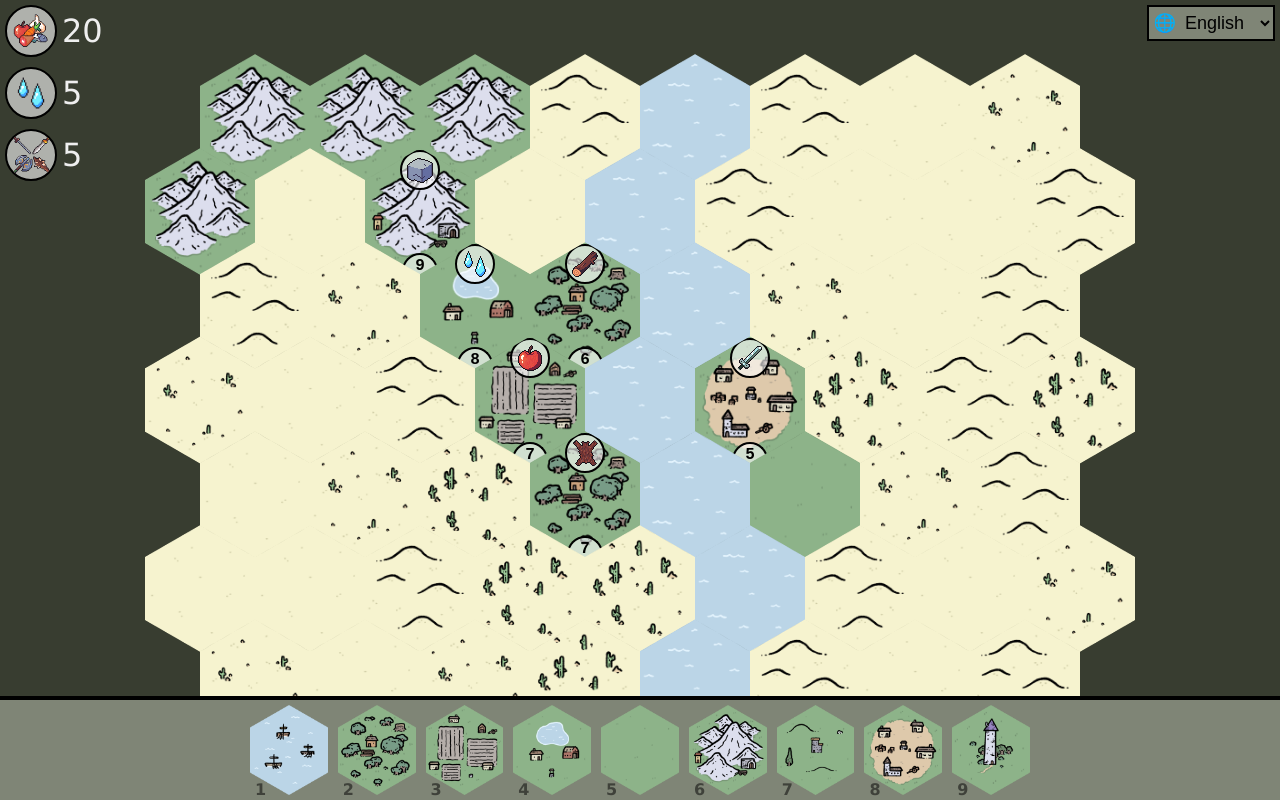
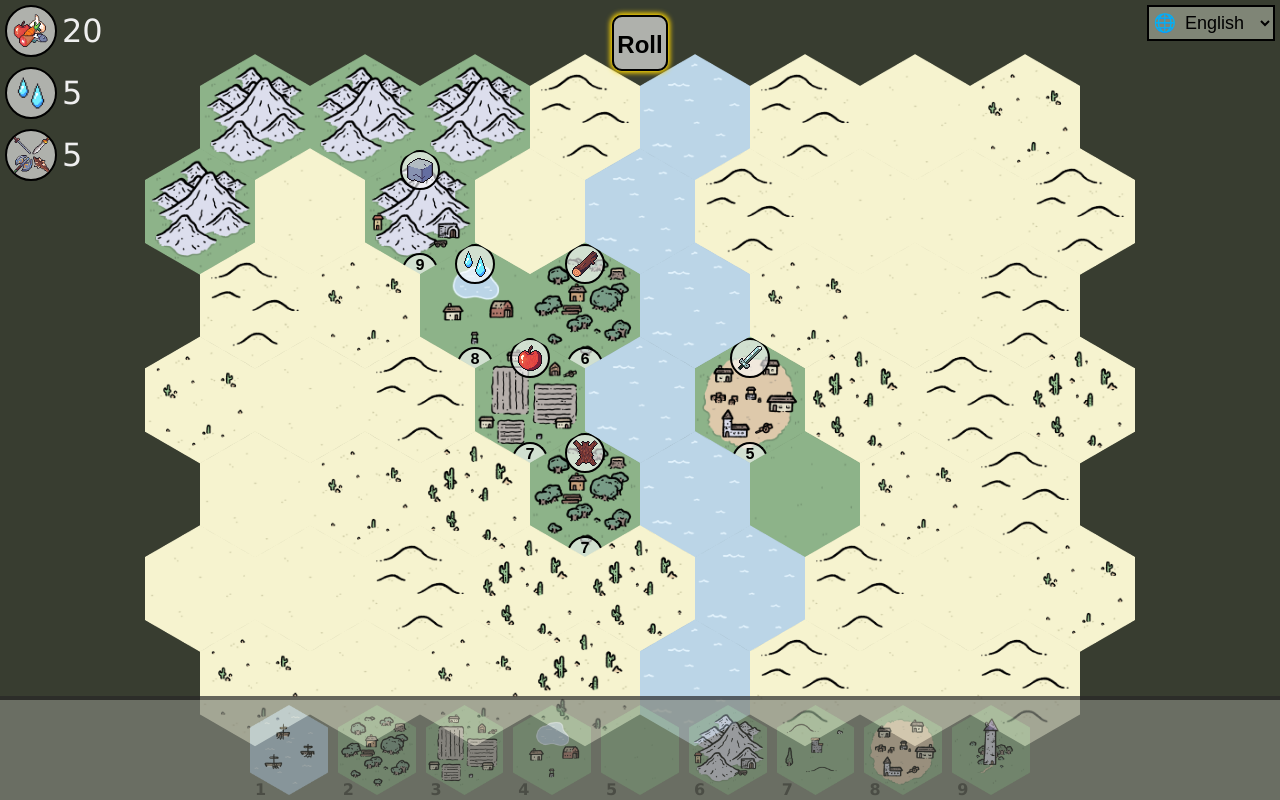
Before and after one commit to mrvzlo/archex, a Vue app: page / in a window 1280 px wide. Built offline with nearby package versions, Linux system fonts and the light colour scheme.

Commit message:
Implement dice rolling

```diff
--- a/src/assets/card-select.scss
+++ b/src/assets/card-select.scss
@@ -77,6 +77,7 @@
 
    img {
       vertical-align: bottom;
+      padding: 0 5px;
    }
    padding: 20px 0;
 }
@@ -88,7 +89,6 @@
    flex-wrap: wrap;
 
    img {
-      padding: 0 5px;
       height: 24px;
    }
 }
--- /dev/null
+++ b/src/assets/dice.scss
@@ -0,0 +1,80 @@
+.top-info {
+   position: fixed;
+   left: 50%;
+   transform: translateX(-50%);
+   top: 15px;
+   z-index: 1;
+
+   button,
+   .label {
+      font-size: 24px;
+      width: 56px;
+      height: 56px;
+      border-radius: 10px;
+      border: solid 2px black;
+      background-color: #fff9;
+      text-align: center;
+      line-height: 56px;
+      font-weight: bold;
+      padding: 0;
+   }
+
+   button {
+      cursor: pointer;
+      transition: all 0.2s;
+      animation: glow 2s infinite;
+
+      &:hover {
+         background-color: #fffe;
+         box-shadow: 0 0 2px black;
+      }
+   }
+}
+
+.dice {
+   display: flex;
+   gap: 14px;
+}
+
+.die {
+   border-radius: 10px;
+}
+
+.die:not(.animating):not(.selected):hover {
+   cursor: pointer;
+   box-shadow: 0 0 5px 2px gold;
+}
+
+.die.selected {
+   cursor: pointer;
+   box-shadow: 0 0 5px 3px #7f7;
+}
+
+.die.animating {
+   animation: spin 1s ease-in forwards;
+}
+
+@keyframes spin {
+   100% {
+      transform: rotate(1080deg);
+   }
+}
+
+@keyframes glow {
+   0% {
+      box-shadow: 0 0 5px 2px #ffd70000;
+   }
+   50% {
+      box-shadow: 0 0 5px 2px #ffd700ff;
+   }
+   75% {
+      box-shadow: 0 0 5px 2px #ffd700ff;
+   }
+   100% {
+      box-shadow: 0 0 5px 2px #ffd70000;
+   }
+}
+
+.hidden {
+   opacity: 0;
+}
--- a/src/assets/json/cards.json
+++ b/src/assets/json/cards.json
@@ -24,7 +24,7 @@
       "spotType": 21,
       "biomType": 2,
       "power": 4,
-      "aoeResources": 102,
+      "aoeResources": [102],
       "aoeRange": 1,
       "aoePower": 1,
       "converts": 99
@@ -38,7 +38,7 @@
       "spotType": 21,
       "biomType": 2,
       "power": 4,
-      "aoeResources": 105,
+      "aoeResources": [105],
       "aoeRange": 2,
       "aoePower": 2,
       "converts": 99
@@ -50,7 +50,7 @@
       "spotType": 21,
       "biomType": 2,
       "power": 6,
-      "aoeResources": 107,
+      "aoeResources": [107],
       "aoeRange": 2,
       "aoePower": 1,
       "converts": 99
--- a/src/assets/main.scss
+++ b/src/assets/main.scss
@@ -4,6 +4,7 @@ $main: darken($primary, 10%);
 $highlight: lighten($primary, 5%);
 
 @import './card-select.scss';
+@import './dice.scss';
 
 body {
    margin: 0;
@@ -107,6 +108,11 @@ img {
             filter: invert(1);
          }
       }
+   }
+
+   &.disabled {
+      pointer-events: none;
+      filter: contrast(0.7) opacity(0.7);
    }
 }
 
@@ -255,11 +261,7 @@ select {
    }
 }
 
-.top-info {
-   position: fixed;
-   left: 50%;
-   transform: translateX(-50%);
-   top: 15px;
+.help-text {
    color: #aaa8;
    font-size: 32px;
 }
--- /dev/null
+++ b/src/components/die.vue
@@ -0,0 +1,18 @@
+<template>
+   <svg class="die" width="60" height="60" version="1.1" xmlns="http://www.w3.org/3000/svg" :class="{ animating: animating }">
+      <rect x="2" y="2" rx="10" ry="10" width="56" height="56" stroke="black" fill="#fff9" stroke-width="2" />
+      <circle cx="15" cy="15" v-if="value > 3" r="4" stroke="black" fill="#383d30" stroke-width="2" />
+      <circle cx="15" cy="30" v-if="value > 5" r="4" stroke="black" fill="#383d30" stroke-width="2" />
+      <circle cx="15" cy="45" v-if="value > 1" r="4" stroke="black" fill="#383d30" stroke-width="2" />
+      <circle cx="45" cy="15" v-if="value > 1" r="4" stroke="black" fill="#383d30" stroke-width="2" />
+      <circle cx="45" cy="30" v-if="value > 5" r="4" stroke="black" fill="#383d30" stroke-width="2" />
+      <circle cx="45" cy="45" v-if="value > 3" r="4" stroke="black" fill="#383d30" stroke-width="2" />
+      <circle cx="30" cy="30" v-if="value % 2 === 1" r="4" stroke="black" fill="#383d30" stroke-width="2" />
+   </svg>
+</template>
+
+<script setup lang="ts">
+import { defineProps } from 'vue';
+
+const props = defineProps({ animating: true, value: 6 });
+</script>
--- a/src/components/field-view.vue
+++ b/src/components/field-view.vue
@@ -1,5 +1,22 @@
 <template>
-   <div class="top-info" v-if="preselected.spot">{{ $t('escape') }}</div>
+   <div class="top-info">
+      <div class="help-text" v-if="state.current === RoundState.Placement">{{ $t('escape') }}</div>
+      <div class="dice" v-if="state.current !== RoundState.Placement">
+         <button v-on:click="startRoll()" v-if="state.current === RoundState.BeforeRoll">Roll</button>
+         <div v-if="state.current === RoundState.DicePick" class="label" :class="{ hidden: dice.selectedCount < 2 }">
+            {{ dice.sum }}
+         </div>
+         <die
+            v-if="state.current === RoundState.DicePick"
+            v-for="(die, i) of dice.values"
+            :value="die"
+            :animating="dice.animating"
+            v-on:click="selectDie(i)"
+            :class="{ selected: dice.selected[i] }"
+         />
+         <button v-if="state.current === RoundState.DicePick" v-on:click="gain()" :class="{ hidden: dice.selectedCount < 2 }">OK</button>
+      </div>
+   </div>
    <div class="resources-list">
       <div v-for="resource of bank">
          <div v-if="resource.count > 0" class="row">
@@ -8,7 +25,7 @@
          </div>
       </div>
    </div>
-   <div class="grid map" :style="'--count:' + width" :class="{ hoverable: mode.hover }">
+   <div class="grid map" :style="'--count:' + width" :class="{ hoverable: state.current === RoundState.Placement }">
       <div
          :class="{
             empty: spot.spotType === SpotType.Empty,
@@ -24,14 +41,14 @@
          <spot-view :spot="spot" :showTooltip="true" />
       </div>
    </div>
-   <div class="toolbar">
+   <div class="toolbar" :class="{ disabled: state.current !== RoundState.Buying }">
       <tool-bar :selectFunc="selectFromToolBar" ref="toolbar" />
    </div>
    <div v-if="preselected.spot" class="cursor-img" :style="`top:${mousePosition.y}px;left:${mousePosition.x}px;`">
       <spot-view :spot="preselected.spot" />
    </div>
 
-   <div class="card-select" v-if="toChoose.cards.length > 0">
+   <div class="card-select" v-if="state.current === RoundState.CardChoose">
       <div class="backdrop">
          <div v-for="card of toChoose.cards" class="card" v-on:click="confirmCard(card)">
             <div class="title">
@@ -58,6 +75,7 @@
 <script setup lang="ts">
 import { reactive, ref } from 'vue';
 import SpotView from './spot-view.vue';
+import Die from './die.vue';
 import ToolBar from './tool-bar.vue';
 import FieldManager from './managers/field.manager';
 import Spot from './models/spot';
@@ -68,6 +86,7 @@ import Cost from './models/cost';
 import { ResourceType } from './models/resource.type';
 import CardManager from './managers/card.manager';
 import Card from './models/card';
+import { RoundState } from './models/round-state';
 
 const width = 9;
 const height = 7;
@@ -79,12 +98,13 @@ const folder = require.context('../assets/maps', false, /\.json$/)!;
 const spots = folder('./1.json');
 
 const field = reactive(manager.createField(width, height, spots));
-const mode = reactive({ hover: false });
+const state = reactive({ current: RoundState.BeforeRoll });
 const mousePosition = reactive({ x: 0, y: 0 });
 let preselected = reactive({ spot: null as unknown as Spot | null });
 let lastPlaced: Spot;
 let toChoose = reactive({ cards: [] as Card[] });
 const toolbar = ref();
+const dice = reactive({ values: [1, 1, 1, 1], selected: [] as boolean[], animating: false, sum: 0, selectedCount: 0 });
 
 const bank = reactive([
    { resource: ResourceType.Food, count: 20 },
@@ -100,23 +120,24 @@ const bank = reactive([
 ] as Cost[]);
 
 const placeSelected = (spot: Spot) => {
-   if (!mode.hover) return;
+   if (state.current !== RoundState.Placement) return;
    if (spot.mismatch) return;
    if (preselected.spot!.spotType !== SpotType.Empty) spot.spotType = preselected.spot!.spotType;
    if (preselected.spot!.biomType !== BiomType.None) spot.biomType = preselected.spot!.biomType;
    lastPlaced = spot;
+   deselect();
    setupCardsToChoose();
-   deselect();
 };
 
 const setupCardsToChoose = () => {
    toChoose.cards = cardManager.findRandomCardsBySpot(lastPlaced.spotType, lastPlaced.biomType);
+   state.current = RoundState.CardChoose;
 };
 
 const selectFromToolBar = (spot: Spot) => {
-   if (preselected.spot || toChoose.cards.length) return;
+   if (state.current !== RoundState.Buying) return;
    preselected.spot = spot;
-   mode.hover = true;
+   state.current = RoundState.Placement;
    manager.setMatches(field, spot);
 };
 
@@ -124,6 +145,7 @@ const confirmCard = (card: Card) => {
    lastPlaced!.num = card.num;
    lastPlaced!.resourceType = card.resource;
    toChoose.cards = [];
+   state.current = RoundState.Buying;
 };
 
 window.onmousemove = (event: MouseEvent) => {
@@ -140,8 +162,34 @@ window.onkeyup = (event: KeyboardEvent) => {
 };
 
 const deselect = () => {
-   mode.hover = false;
+   state.current = RoundState.Buying;
    preselected.spot = null;
    manager.setMatches(field, null);
 };
+
+const startRoll = () => {
+   dice.animating = true;
+   for (let i = 0; i < 4; i++) dice.selected[i] = false;
+   state.current = RoundState.DicePick;
+   dice.selectedCount = 0;
+   dice.sum = 0;
+
+   setTimeout(() => {
+      for (let i = 0; i < 4; i++) dice.values[i] = Math.floor(Math.random() * 6) + 1;
+   }, 600);
+   setTimeout(() => (dice.animating = false), 1000);
+};
+
+const selectDie = (num: number) => {
+   if (dice.animating) return;
+   const canSelect = dice.selectedCount < 2 || dice.selected[num];
+   if (!canSelect) return;
+   dice.selected[num] = !dice.selected[num];
+   dice.sum = dice.values.reduce((a, b, i) => a + b * (dice.selected[i] ? 1 : 0), 0);
+   dice.selectedCount = dice.selected.filter((x) => x).length;
+};
+
+const gain = () => {
+   state.current = RoundState.Buying;
+};
 </script>
--- a/src/components/managers/field.manager.ts
+++ b/src/components/managers/field.manager.ts
@@ -42,6 +42,7 @@ export default class FieldManager {
       if (newSpot === SpotType.Tower) return isEmpty && isGreen;
       if (newSpot === SpotType.Village1) return isEmpty && isGreen;
       if (newSpot === SpotType.Farm) return isEmpty && isGreen;
+      if (newSpot === SpotType.Well) return isEmpty && isGreen;
       if (newSpot === SpotType.Woodman) return oldSpot === SpotType.Trees && isGreen;
       if (newBiom === BiomType.Grass) return oldBiom === BiomType.Sand;
       if (newSpot === SpotType.Fishing) return isEmpty && oldBiom === BiomType.Water;
--- /dev/null
+++ b/src/components/models/round-state.ts
@@ -0,0 +1,8 @@
+export enum RoundState {
+   BeforeRoll,
+   DicePick,
+   Buying,
+   Placement,
+   CardChoose,
+   GameStateCheck,
+}
```
